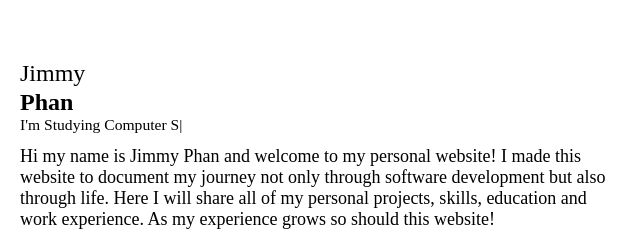
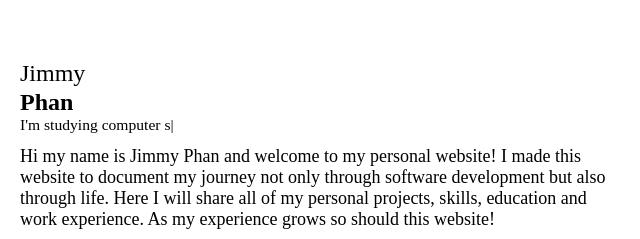
Before and after one commit to JimmyPhanGit/v1-Jimmy-Personal-Portfolio-Website, a plain HTML site: page index.html in a window 1280 px wide. Shown: the top 239 px of the page, 454-1094 px from the left. Drawn offline with nearby package versions, Linux system fonts and the light colour scheme.

Commit message:
Update style.css

```diff
--- a/style.css
+++ b/style.css
@@ -21,6 +21,10 @@ body {
 }
 
 /* Common Styles */
+
+span {
+    color: black;
+}
 
 img {
     width: 100%;
@@ -151,7 +155,6 @@ a {
 .profile_title {
     font-size: 1.3rem;
     font-weight: 300;
-    text-transform: capitalize;
 }
 
 .download_button {
```
